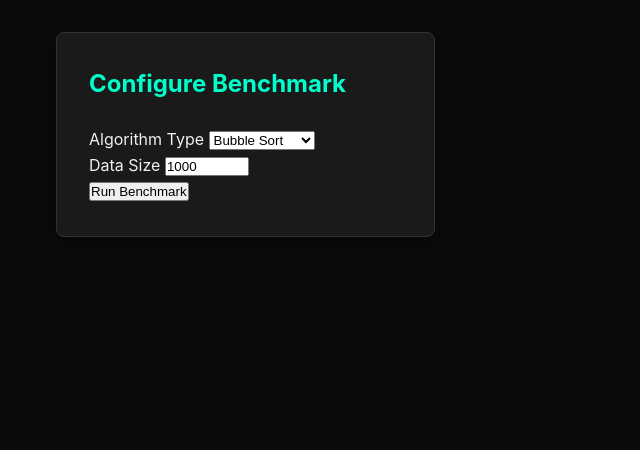
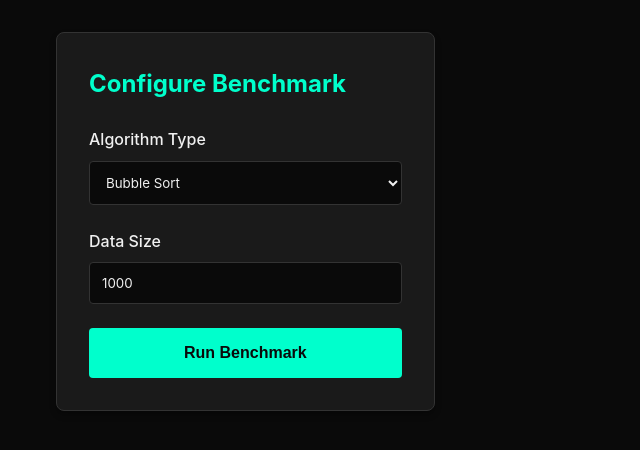
Before and after one commit to s4meer-dev/CFAI-Project, a Python web app: template templates/index.html in a window 1280 px wide. Shown: the part 150-600 px from the top of the page, without its empty margins (0-640 px from the left). Run offline with Jinja, Linux system fonts and the light colour scheme; the template is opened without the code that fills it, so the values that code supplies are empty.

Commit message:
style: add custom styling for form inputs and buttons

```diff
--- a/static/css/style.css
+++ b/static/css/style.css
@@ -32,6 +32,7 @@ header h1 {
     color: var(--accent-color);
     margin-bottom: 0.5rem;
 }
+
 .container {
     max-width: 1200px;
     margin: 2rem auto;
@@ -53,3 +54,41 @@ header h1 {
     margin-bottom: 1.5rem;
     color: var(--accent-color);
 }
+
+.form-group {
+    margin-bottom: 1.5rem;
+}
+
+.form-group label {
+    display: block;
+    margin-bottom: 0.5rem;
+    font-weight: 500;
+}
+
+.form-group select,
+.form-group input {
+    width: 100%;
+    padding: 0.75rem;
+    background-color: var(--bg-color);
+    border: 1px solid var(--border-color);
+    color: var(--text-color);
+    border-radius: 4px;
+    font-family: inherit;
+}
+
+.btn-primary {
+    width: 100%;
+    padding: 1rem;
+    background-color: var(--accent-color);
+    color: var(--bg-color);
+    border: none;
+    border-radius: 4px;
+    font-weight: bold;
+    cursor: pointer;
+    transition: opacity 0.2s;
+    font-size: 1rem;
+}
+
+.btn-primary:hover {
+    opacity: 0.9;
+}
```
